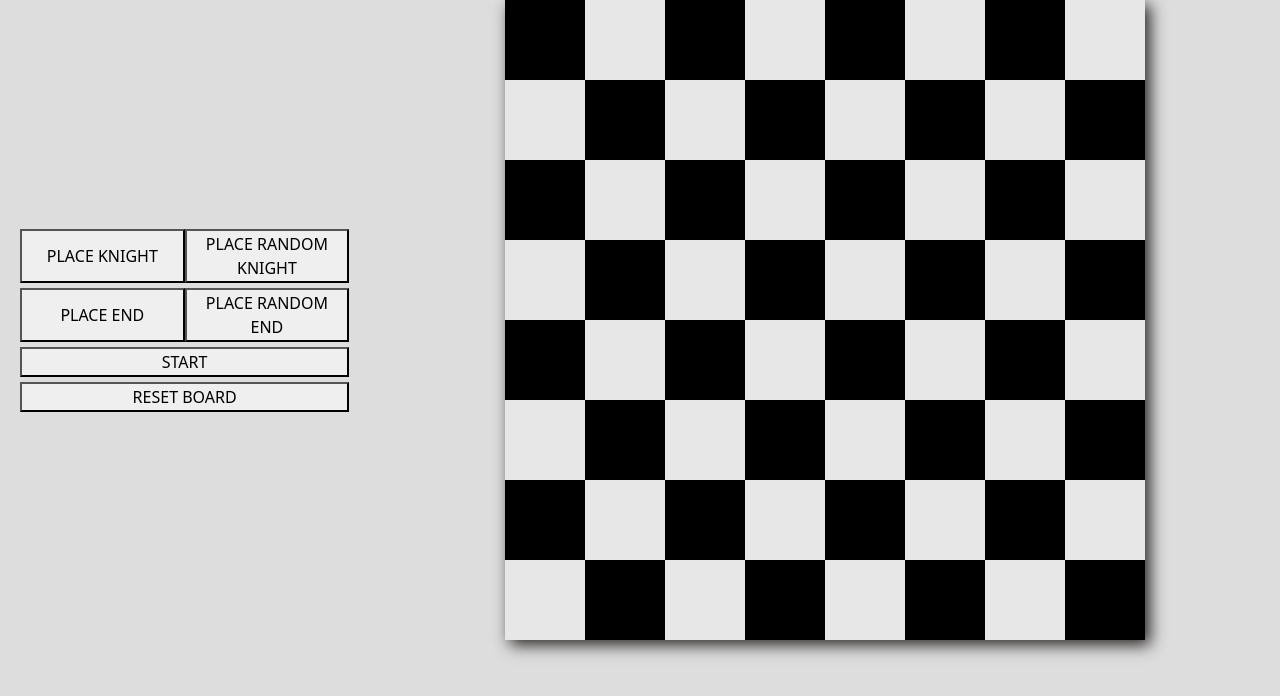
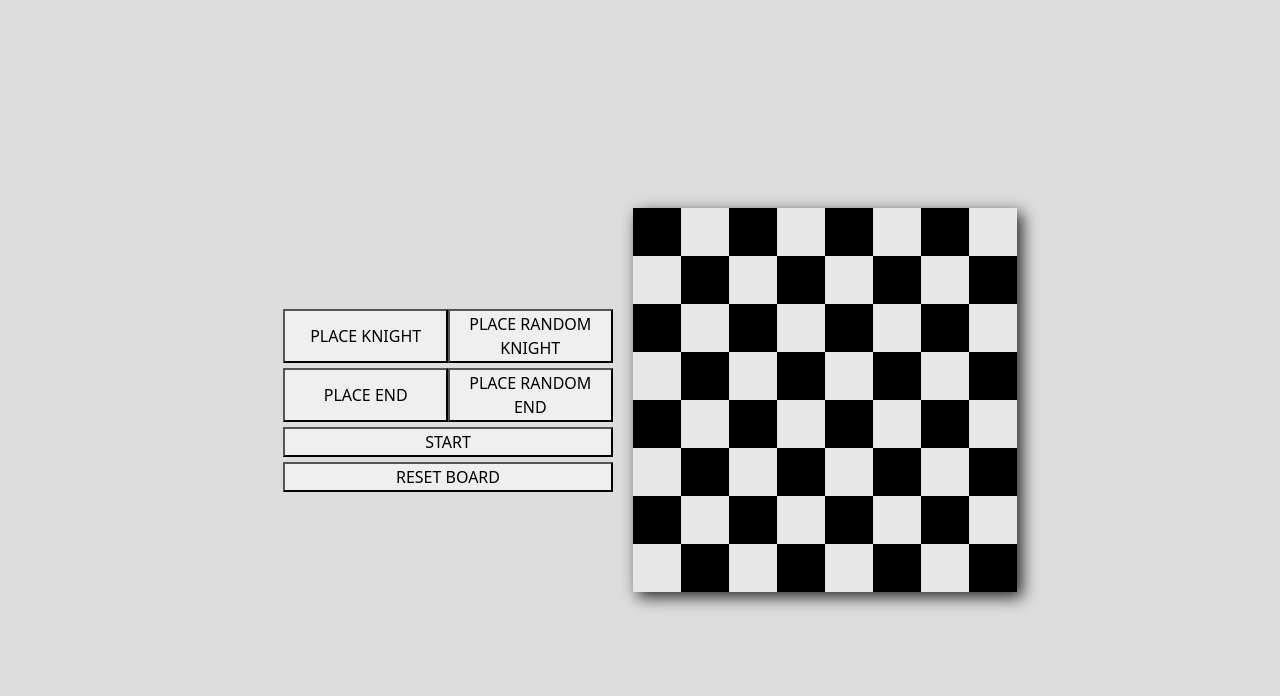
Before and after one commit to tommy128works/Knights-Travails, a website built with webpack: page src/index.html in a window 1280 px wide. Built offline with nearby package versions, Linux system fonts and the light colour scheme.

```diff
--- a/src/scss/styles.scss
+++ b/src/scss/styles.scss
@@ -1,7 +1,7 @@
 // Import all of Bootstrap's CSS
 @import "bootstrap/scss/bootstrap";
 
-$chess-board-size: 50vw;
+$chess-board-size: 30vw;
 
 body {
   margin: 0;
@@ -9,6 +9,8 @@
   display: flex;
   min-height: 100vh;
   flex-direction: column;
+  align-items: center;
+  justify-content: center;
 }
 
 footer {
@@ -66,6 +68,7 @@
 
   div {
     text-align: center;
+    font-size: 2rem;
   }
 }
 
```
Also changed, not shown: README.md, src/assets/screenshots/Knights_Travails_Buttons.png (added), src/assets/screenshots/Knights_Travails_Showcase.png (added).
